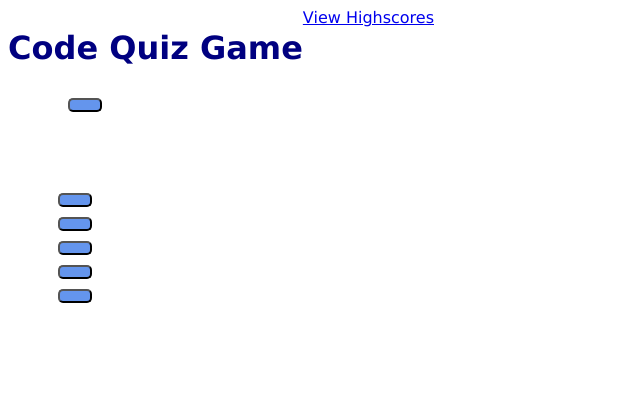
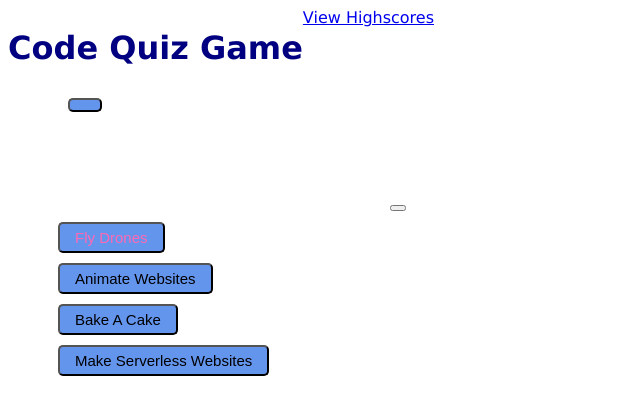
Before and after one commit to CSanchez486/Code_Quiz, a plain HTML site: page index.html in a window 1280 px wide. Shown: the whole page, without its empty margins (0-640 px from the left). Drawn offline with Linux system fonts and the light colour scheme.

Commit message:
refactor: corrected duplicate name issue

```diff
--- a/assets/css/style.css
+++ b/assets/css/style.css
@@ -32,7 +32,7 @@ h3 {
     display:none;
 }
 
-#startBtn, .answerBtn {
+#startBtn, .answerBtn, .questionBtn {
     background-color: cornflowerblue;
     border-radius: 5px;
     padding: 5px 15px;
--- a/assets/js/script.js
+++ b/assets/js/script.js
@@ -8,6 +8,7 @@ var score = document.getElementById("score");
 var scoreBoard = document.getElementById("scoreBoard");
 
 // quiz section
+var questionBtn = document.getElementById("questionBtn");
 var answerBtn = document.getElementById("answerBtn");
 var question = document.getElementById("question");
 var opt1 = document.getElementById("opt1");
@@ -18,6 +19,7 @@ var opt4 = document.getElementById("opt4");
 var huzzah = document.getElementById("huzzah");
 var goshDarn = document.getElementById("goshDarn");
 //setup for timer
+var counter = 0;
 var timerEl = document.querySelector(".timer");
 var timerInterval;
 var secLeft = 60;
@@ -108,8 +110,9 @@ function setTime() {
 
 
 
+
 function popQ () {
-    question.textContent = promptQ[counter].question;
+    // question.textContent = promptQ[counter].question;
     opt1.textContent = promptQ[counter].answer.a;
     opt2.textContent = promptQ[counter].answer.b;
     opt3.textContent = promptQ[counter].answer.c;
--- a/index.html
+++ b/index.html
@@ -25,7 +25,7 @@
 
     <div id="quiz">
         <h1 class="question"></h1>
-        <button class="answerBtn"></button>
+        <button id="questionBtn"></button>
 
         <button class="answerBtn" id="opt1"></button>
 
```
